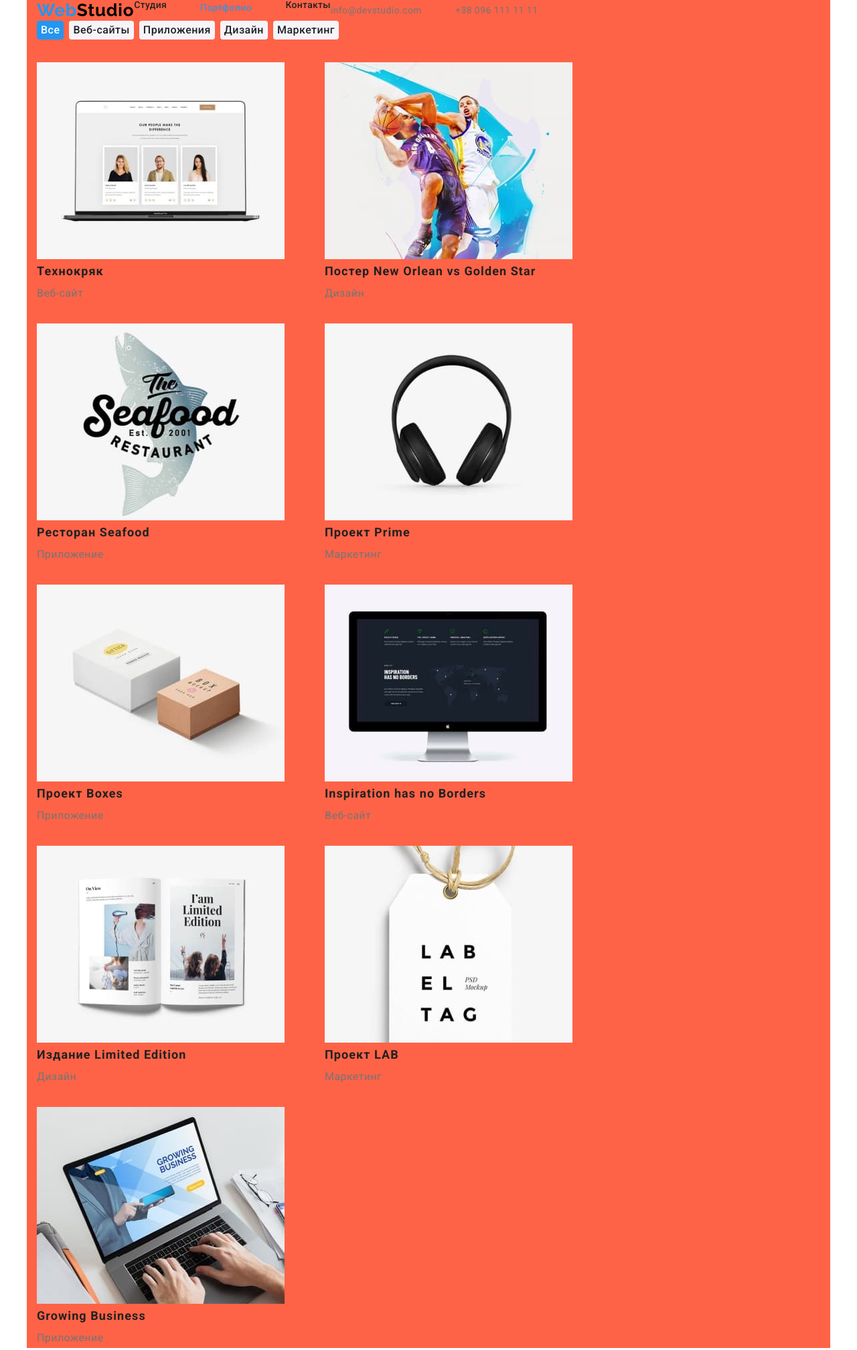
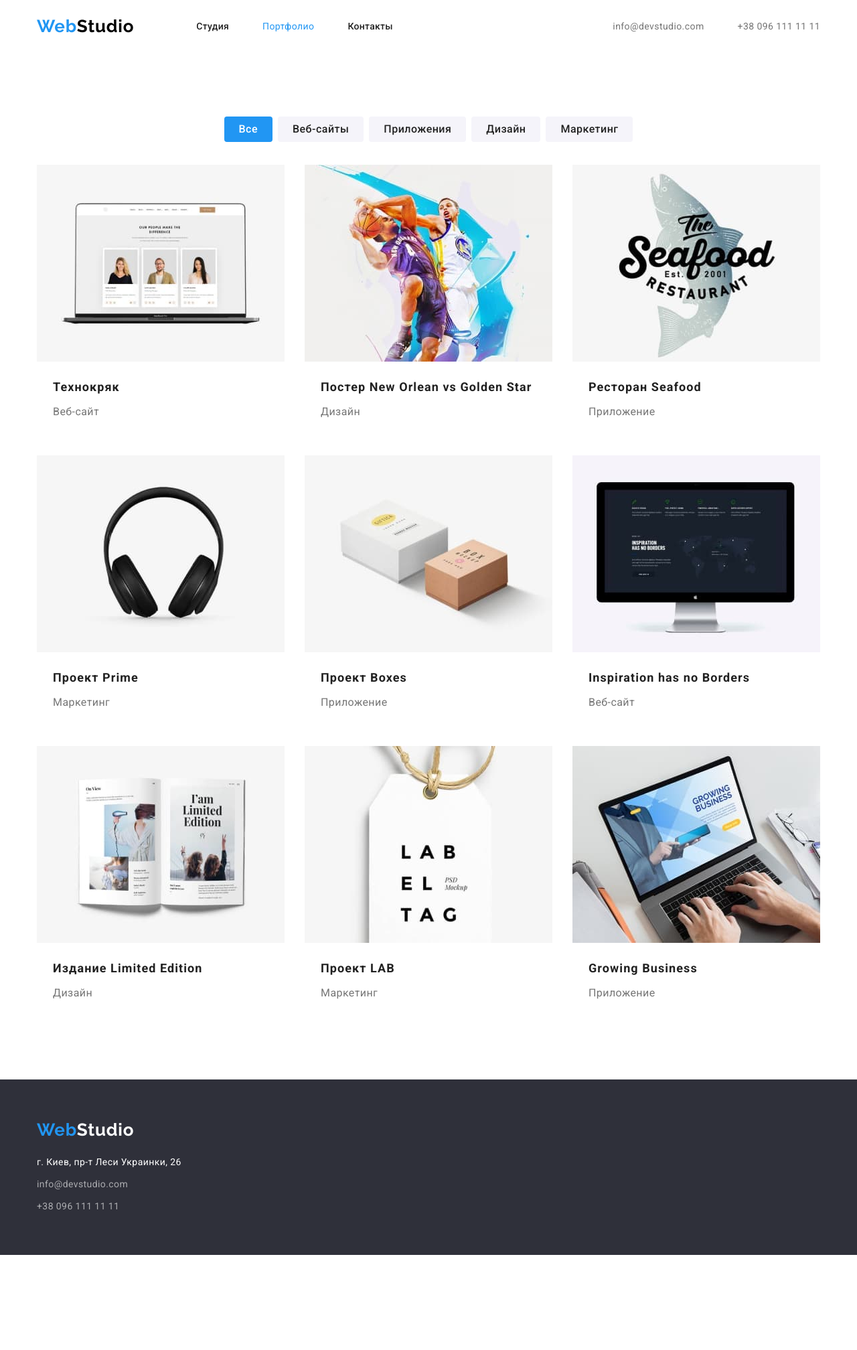
Before and after one commit to Oksana1594/goit-markup-hw-03, a plain HTML site: page portfolio.html in a window 1280 px wide. Shown: the top 2016 px of the page at 67% size. After the commit the page ends 1874 px from the top, so only its background shows below. Drawn offline with nearby package versions, Linux system fonts and the light colour scheme.

Commit message:
Зроблено 80% домашки

```diff
--- a/css/style.css
+++ b/css/style.css
@@ -61,10 +61,25 @@ body {
 
 .container {
   width: 1200px;
-  margin: 0 auto;
-  padding: 0px 15px;
-  background-color: tomato;
-  box-sizing: border-box;
+  margin-left: auto;
+  margin-right: auto;
+  padding-left: 15px;
+  padding-right: 15px;
+  /* background-color: tomato; */
+}
+
+.main-header.container {
+  padding-top: 24px;
+  padding-bottom: 25px;
+}
+.section {
+  padding-bottom: 94px;
+  padding-top: 94px;
+}
+
+.main-header {
+  display: flex;
+  align-items: center;
 }
 
 .logo {
@@ -74,10 +89,20 @@ body {
   font-size: 26px;
   line-height: 1.19;
   letter-spacing: 0.03em;
+  margin-right: 93px;
+}
+
+.site-nav {
+  display: flex;
 }
 
 .navigation {
   display: flex;
+  align-items: center;
+}
+
+.link {
+  color: var(--title-text-color);
 }
 
 .logo-black {
@@ -88,11 +113,7 @@ body {
   color: var(--contrasting-color);
 }
 
-.site-nav {
-  display: flex;
-}
-
-.site-nav .item:not(:last-child) {
+.site-nav .item-nav:not(:last-child) {
   margin-right: 50px;
 }
 
@@ -100,17 +121,6 @@ body {
   font-weight: 500;
   line-height: 1.14;
   letter-spacing: 0.02em;
-  /* display: block; */
-  display: flex;
-
-  /* padding-top: 20px;
-  padding-bottom: 20px; */
-}
-
-/* .site-nave .current  */
-
-.link {
-  color: var(--title-text-color);
 }
 
 .site-nav .link:hover,
@@ -122,30 +132,25 @@ body {
   color: var(--accent-color);
 }
 
-.main-nav {
-  display: flex;
-  align-items: center;
-}
-
 /* ===================/Навігація====================== */
 
 /* ===================Контактна інформація=========== */
 
+.contact-info {
+  display: flex;
+  margin-left: auto;
+}
+
 .contact-info .link-contact {
   color: var(--primary-text-color);
-  display: flex;
 }
 
 .contact-info .link-contact:hover,
-.contact-info .link-con:focus {
+.contact-info .link-contact:focus {
   color: var(--accent-color);
 }
 
-.contact-info {
-  display: flex;
-}
-
-.contact-info .item + .item {
+.contact-info .item-contact + .item-contact {
   margin-left: 50px;
 }
 
@@ -195,11 +200,17 @@ body {
   background-color: var(--background-dark);
 }
 
-/* .logo.footer,
-.logo-white.footer {
-  margin-bottom: 20px;
-} */
+.basement {
+  padding-top: 60px;
+  padding-bottom: 60px;
+}
 
+.end-page {
+  margin-top: 20px;
+}
+.footer-entrance {
+  margin-bottom: 9px;
+}
 /* =====================/Загальні стилі=============== */
 
 /* =====================Студія======================== */
@@ -208,7 +219,6 @@ body {
 .hero {
   background-color: var(--background-dark);
   text-align: center;
-  margin-bottom: 94px;
 }
 
 .hero-title {
@@ -225,6 +235,10 @@ body {
 
 /* ====================/Герой=========================== */
 
+.hero {
+  padding-bottom: 200px;
+  padding-top: 200px;
+}
 .title {
   color: var(--title-text-color);
   font-weight: 700;
@@ -232,7 +246,7 @@ body {
   line-height: 1.17;
   text-align: center;
   letter-spacing: 0.03em;
-  margin-bottom: 50px;
+  padding-bottom: 50px;
 }
 
 .subtitle {
@@ -260,8 +274,12 @@ body {
   margin-right: 30px;
 }
 
-.photo {
-  margin-bottom: 30px;
+.employee-card {
+  display: flex;
+  box-shadow: 0px 1px 3px rgba(0, 0, 0, 0.12), 0px 1px 1px rgba(0, 0, 0, 0.14),
+    0px 2px 1px rgba(0, 0, 0, 0.2);
+  border-radius: 0px 0px 4px 4px;
+  background: #ffffff;
 }
 
 .caption-team {
@@ -270,23 +288,26 @@ body {
   line-height: 1.19;
   letter-spacing: 0.03em;
   color: var(--title-text-color);
-  margin-bottom: 10px;
-  text-align: center;
 }
 
 .text {
   line-height: 1.19;
-  margin-bottom: 30px;
-  text-align: center;
 }
 
-.employee {
+.employee-list {
   display: flex;
+  flex-wrap: wrap;
+  gap: 30px;
 }
 
-.employee .our-team:not(:last-child) {
-  margin-right: 30px;
+.employee-card {
+  flex-basis: calc((100% - 60px) / 3);
 }
+
+.employee-card-content {
+  padding-top: 30px;
+}
+
 .maine {
   display: inline-block;
   padding: 10px 32px;
@@ -306,10 +327,6 @@ body {
   background-color: #188ce8;
 }
 
-.section {
-  margin-bottom: 94px;
-}
-
 /*  ======================/Студія============================ */
 
 /* ======================Портфоліо=========================== */
@@ -320,6 +337,7 @@ body {
   line-height: 2;
   letter-spacing: 0.06em;
   color: var(--title-text-color);
+  margin-bottom: 4px;
 }
 
 .name-project {
@@ -328,9 +346,10 @@ body {
 }
 
 .button.secondary {
+  display: inline-block;
+  padding: 6px 22px;
   color: #212121;
   background-color: #f5f4fa;
-  margin-bottom: 34px;
 }
 
 .button.secondary:hover,
@@ -346,24 +365,30 @@ body {
 
 .filter {
   display: flex;
+  justify-content: center;
+  margin-bottom: 34px;
 }
+
 .filter .filter-item:not(:last-child) {
   margin-right: 8px;
 }
 
 .card-set {
   display: flex;
-  margin: 0px;
-  padding: 0px;
-  margin-top: -30px;
-  margin-left: -30px;
   flex-wrap: wrap;
+  column-gap: 30px;
+  row-gap: 30px;
 }
 
-.card-set > .item {
+.item {
   min-width: 270px;
-  margin-top: 30px;
-  margin-left: 30px;
-  margin-right: 0px;
-  flex-basis: calc(100% / 3);
+  flex-basis: calc(100%-60px / 3);
+  border: 1px #eeeeee;
 }
+
+.name-projects {
+  padding-top: 20px;
+  padding-bottom: 20px;
+  padding-left: 24px;
+  padding-right: 24px;
+}
--- a/portfolio.html
+++ b/portfolio.html
@@ -19,42 +19,47 @@
     <!-- Хедер -->
     <header>
       <!-- Навігація -->
-      <div class="container main-nav">
+      <div class="container main-header">
         <nav class="navigation">
           <a href="./index.html" lang="en" class="logo"
             >Web<span class="logo-black">Studio</span></a
           >
           <ul class="site-nav">
-            <li class="item"><a href="./index.html" class="link">Студия</a></li>
-            <li class="item">
+            <li class="item-nav">
+              <a href="./index.html" class="link">Студия</a>
+            </li>
+            <li class="item-nav">
               <a href="./portfolio.html" class="site-nav current">Портфолио</a>
             </li>
-            <li class="item"><a href="" class="link"> Контакты</a></li>
+            <li class="item-nav"><a href="" class="link">Контакты</a></li>
           </ul>
         </nav>
 
         <!-- Контактна інформація -->
+
           <ul class="contact-info">
-          <li class="item">
+            <li class="item-contact">
               <a href="mailto:info@devstudio.com" class="link-contact"
                 >info@devstudio.com</a
               >
             </li>
-          <li class="item">
+            <li class="item-contact">
               <a href="tel:+380961111111" class="link-contact"
                 >+38 096 111 11 11</a
               >
             </li>
           </ul>
         </div>
+      </div>
     </header>
 
     <!-- Основний контент -->
     <main>
       <!-- Фільтр -->
+
       <section class="section">
+        <div class="container">
           <h1 class="visually-hidden">Список проектов</h1>
-        <div class="container">
           <ul class="filter">
             <li class="filter-item">
               <button type="button" class="button secondary current">
@@ -86,8 +91,10 @@
                 width="370"
                 height="294"
               />
+              <div class="name-projects">
               <h2 class="subject">Технокряк</h2>
               <p class="name-project">Веб-сайт</p>
+              </div>
             </li>
             <li class="item">
               <img
@@ -96,10 +103,12 @@
                 width="370"
                 height="294"
               />
+              <div class="name-projects">
               <h2 class="subject">
                 Постер <span lang="en">New Orlean vs Golden Star</span>
               </h2>
               <p class="name-project">Дизайн</p>
+              </div>
             </li>
             <li class="item">
               <img
@@ -108,8 +117,10 @@
                 width="370"
                 height="294"
               />
+              <div class="name-projects">
               <h2 class="subject">Ресторан <span lang="en">Seafood</span></h2>
               <p class="name-project">Приложение</p>
+              </div>
             </li>
             <li class="item">
               <img
@@ -118,8 +129,10 @@
                 width="370"
                 height="294"
               />
+              <div class="name-projects">
               <h2 class="subject">Проект <span lang="en">Prime</span></h2>
               <p class="name-project">Маркетинг</p>
+              </div>
             </li>
             <li class="item">
               <img
@@ -128,8 +141,10 @@
                 width="370"
                 height="294"
               />
+              <div class="name-projects">
               <h2 class="subject">Проект <span lang="en">Boxes</span></h2>
               <p class="name-project">Приложение</p>
+              </div>
             </li>
             <li class="item">
               <img
@@ -138,8 +153,10 @@
                 width="370"
                 height="294"
               />
+              <div class="name-projects">
               <h2 lang="en" class="subject">Inspiration has no Borders</h2>
               <p class="name-project">Веб-сайт</p>
+              </div>
             </li>
             <li class="item">
               <img
@@ -148,10 +165,12 @@
                 width="370"
                 height="294"
               />
+              <div class="name-projects">
               <h2 class="subject">
                 Издание <span lang="en">Limited Edition</span>
               </h2>
               <p class="name-project">Дизайн</p>
+              </div>
             </li>
             <li class="item">
               <img
@@ -160,8 +179,10 @@
                 width="370"
                 height="294"
               />
+              <div class="name-projects">
               <h2 class="subject">Проект <span lang="en">LAB</span></h2>
               <p class="name-project">Маркетинг</p>
+              </div>
             </li>
             <li class="item">
               <img
@@ -170,8 +191,10 @@
                 width="370"
                 height="294"
               />
+              <div class="name-projects">
               <h2 lang="en" class="subject">Growing Business</h2>
               <p class="name-project">Приложение</p>
+              </div>
             </li>
           </ul>
         </div>
@@ -179,15 +202,15 @@
     </main>
 
     <!-- Футер -->
-    <footer class="footer">
+    <footer class="footer basement">
       <div class="container">
         <a href="./index.html" lang="en" class="logo">
           Web<span class="logo-white">Studio</span></a
         >
         <address>
-          <ul>
-            <li class="address">г. Киев, пр-т Леси Украинки, 26</li>
-            <li>
+          <ul class="end-page">
+            <li class="address footer-entrance">г. Киев, пр-т Леси Украинки, 26</li>
+            <li class="footer-entrance">
               <a href="mailto:info@devstudio.com" class="contact"
                 >info@devstudio.com</a
               >
```
Also changed, not shown: index.html (+34 -17 lines). Lines whose indentation alone changed are shown as unchanged.
